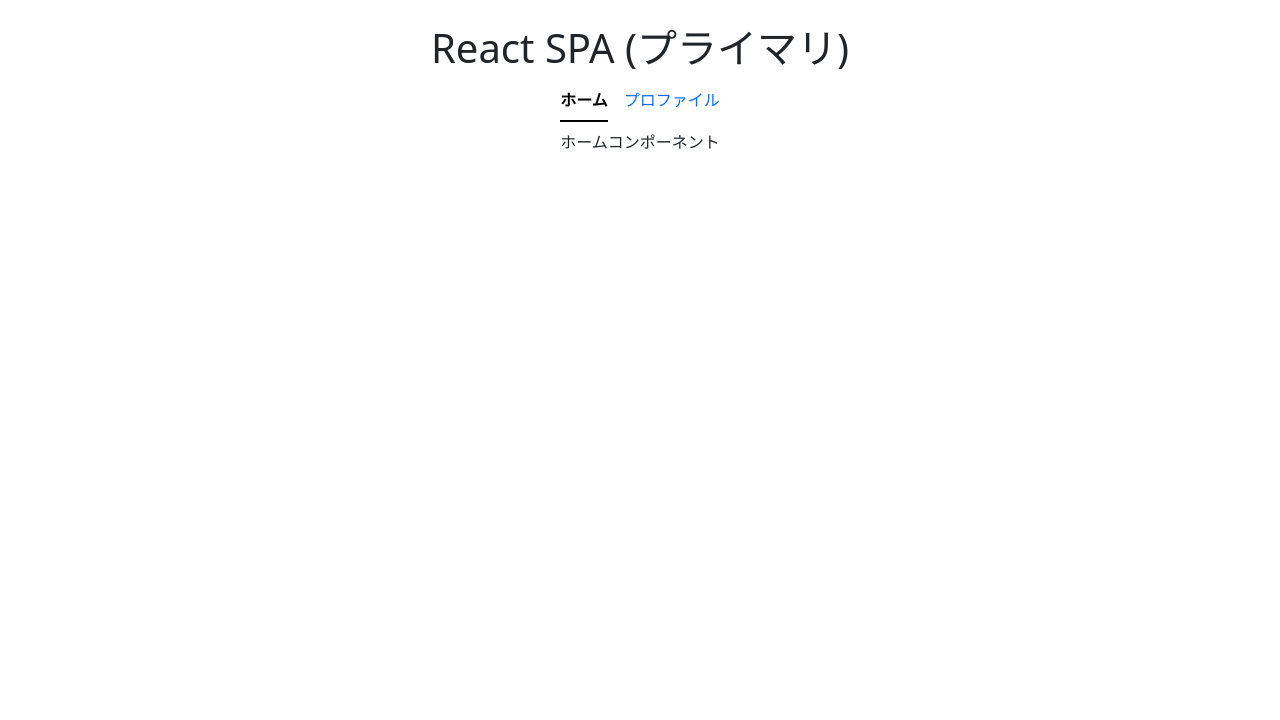
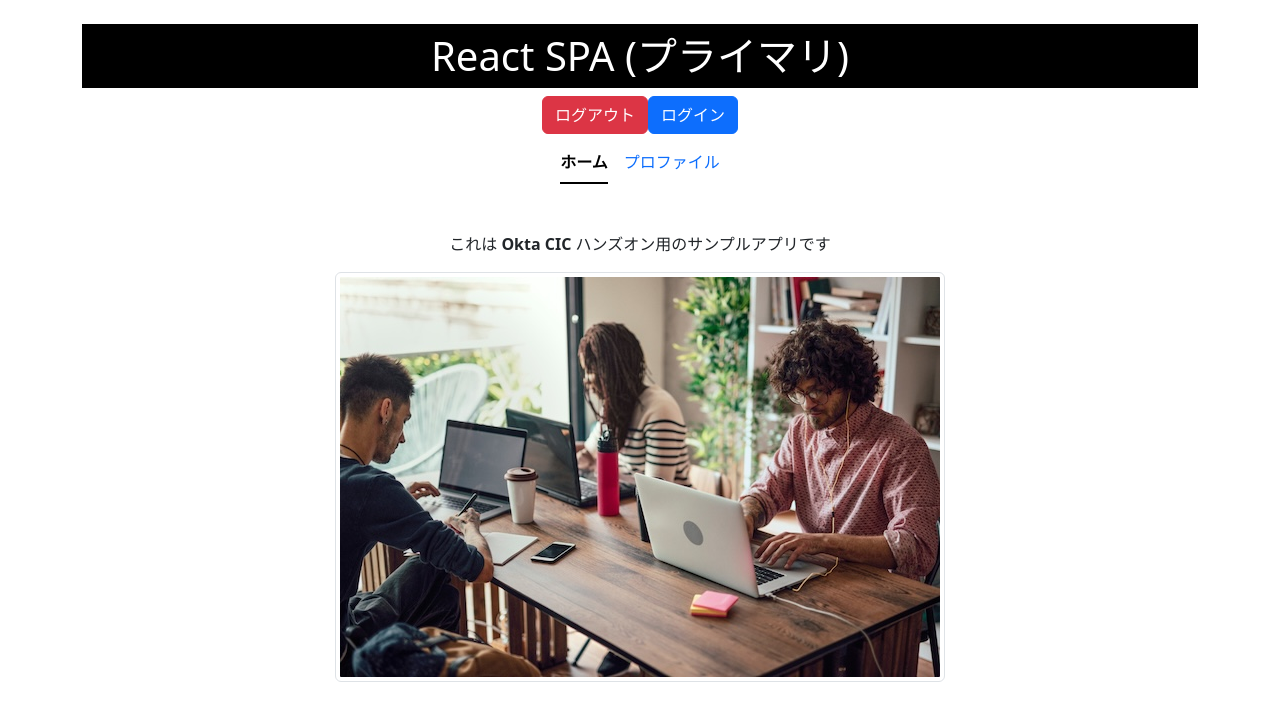
Before and after one commit to nsatomi/okta-cic-handson-react-primary, a React (Vite) app: page / in a window 1280 px wide. Shown: the top 720 px of the page. Built offline with nearby package versions, Linux system fonts and the light colour scheme.

Commit message:
トップページ画像追加, 認証ボタン配置

```diff
--- a/src/App.jsx
+++ b/src/App.jsx
@@ -1,18 +1,26 @@
 import { Outlet, Link, useLocation } from 'react-router-dom';
+import Auth from './Auth';
 
 function App() {
 
   const location = useLocation();
 
+  const linkWithActivate = (path, label) => {
+    return (
+      <Link to={path} className={location.pathname === path ? 'nav-link active' : 'nav-link'}>{label}</Link>
+    )
+  }
+
   return (
     <div className="container text-center mt-4">
-      <h1>React SPA (プライマリ)</h1>
+      <h1 style={{backgroundColor: 'black', color: 'white'}} className='py-2'>React SPA (プライマリ)</h1>
+      <Auth />
       <ul className="nav nav-underline justify-content-center">
         <li className="nav-item">
-          <Link to='/' className={location.pathname === '/' ? 'nav-link active' : 'nav-link'}>ホーム</Link>
+          {linkWithActivate('/', 'ホーム')}
         </li>
         <li className="nav-item">
-          <Link to='/profile' className={location.pathname === '/profile' ? 'nav-link active' : 'nav-link'}>プロファイル</Link>
+          {linkWithActivate('/profile', 'プロファイル')}
         </li>
       </ul>
       <Outlet />
--- /dev/null
+++ b/src/Auth.jsx
@@ -0,0 +1,19 @@
+const Auth = () => {
+
+    const login = () => {
+
+    }
+
+    const logout = () => {
+
+    }
+
+    return (
+        <div className="container my-2">
+            <button className="btn btn-danger" onClick={logout}>ログアウト</button>
+            <button className="btn btn-primary" onClick={login}>ログイン</button>
+        </div>
+    );
+}
+
+export default Auth;
--- a/src/routes/Home.jsx
+++ b/src/routes/Home.jsx
@@ -1,7 +1,10 @@
+import TopImage from '../assets/images/handson.jpg';
+
 const Home = () => {
     return (
-        <div className="container mt-2">
-            <p>ホームコンポーネント</p>
+        <div className="container mt-5">
+            <p>これは <strong>Okta CIC</strong> ハンズオン用のサンプルアプリです</p>
+            <img src={TopImage} className="img-thumbnail" />
         </div>
     );
 }
--- a/src/routes/Profile.jsx
+++ b/src/routes/Profile.jsx
@@ -1,8 +1,8 @@
 const Profile = () => {
 
     return (
-        <div className="container mt-2">
-            <p>プロファイルコンポーネント</p>
+        <div className="container mt-5">
+            <p>あなたのプロファイル情報を表示します</p>
         </div>
     );
 }
```
Also changed, not shown: src/assets/images/handson.jpg (added).
